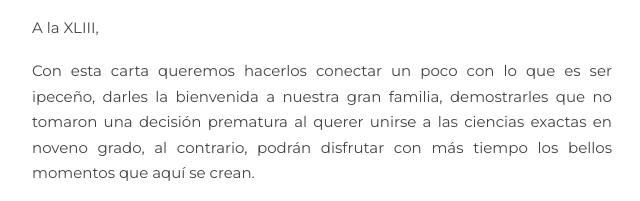
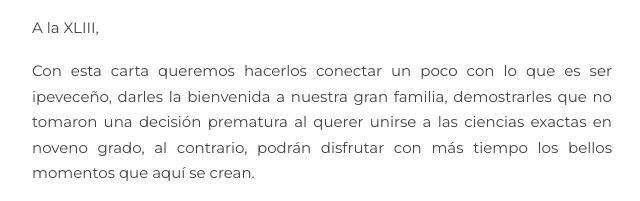
Before and after one commit to ezzgabriel1011-ship-it/Dashboard-, a plain HTML site: page index.html in a window 1280 px wide. Shown: the part 161-362 px from the top of the page, 368-1008 px from the left. Drawn offline with Linux system fonts and the light colour scheme.

Commit message:
Update index.html

```diff
--- a/index.html
+++ b/index.html
@@ -608,7 +608,7 @@
                     <p><strong>Ciego de Ávila, 23 de septiembre, 2026</strong></p>
                     <p>A la XLIII,</p>
 
-                    <p>Con esta carta queremos hacerlos conectar un poco con lo que es ser ipeceño, darles la bienvenida a nuestra gran familia, demostrarles que no tomaron una decisión prematura al querer unirse a las ciencias exactas en noveno grado, al contrario, podrán disfrutar con más tiempo los bellos momentos que aquí se crean.</p>
+                    <p>Con esta carta queremos hacerlos conectar un poco con lo que es ser ipeveceño, darles la bienvenida a nuestra gran familia, demostrarles que no tomaron una decisión prematura al querer unirse a las ciencias exactas en noveno grado, al contrario, podrán disfrutar con más tiempo los bellos momentos que aquí se crean.</p>
 
                     <p>Les escribimos sus padres que ya pasamos por 9no grado y que también sentimos nervios al llegar a un centro nuevo. Sabemos que ahora ustedes llegan con ilusión, pero también con dudas. Es normal. Están comenzando una etapa distinta.</p>
 
```
